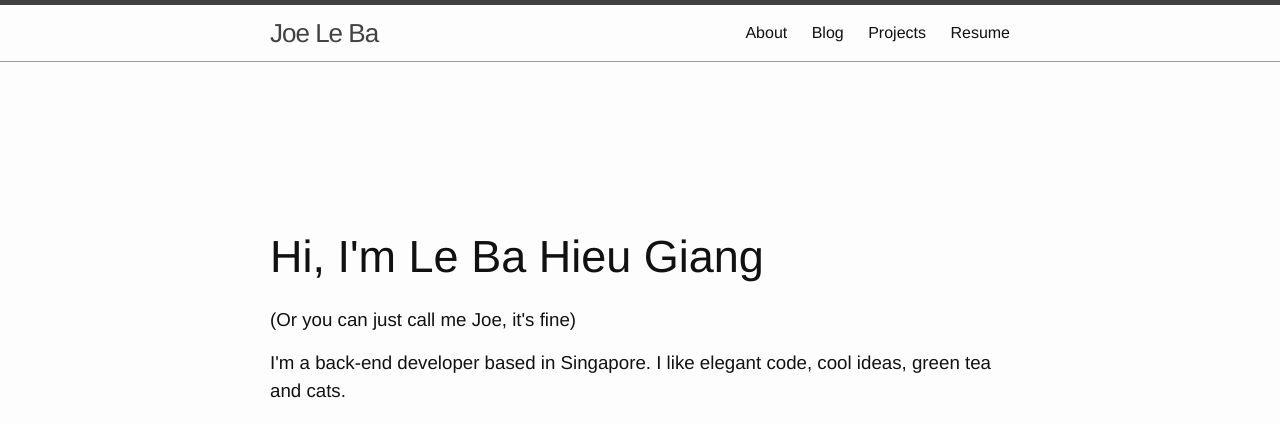
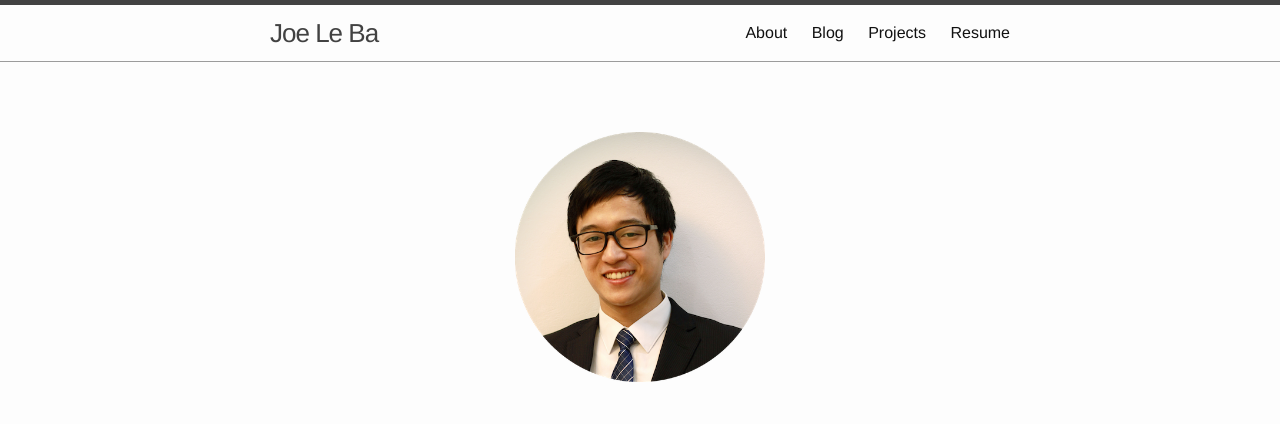
Before and after one commit to joeleba/joeleba.github.io, a Jekyll site: the page built from index.html, in a window 1280 px wide. Shown: the top 424 px of the page. Built offline with Jekyll 4.4.1, drawn with Linux system fonts in a browser that asks for light colours; some of the changed text lies outside the part shown.

Commit message:
added portrait

```diff
--- a/_layouts/landing.html
+++ b/_layouts/landing.html
@@ -5,7 +5,7 @@
 
   <body>
     {% include header.html %}
-    <div class="index-page-content">
+    <div class="page-content">
       <div class="wrapper">
         {{ content }}
       </div>
--- a/_sass/_layout.scss
+++ b/_sass/_layout.scss
@@ -265,6 +265,17 @@
     h1 {
         font-size: 45px;
     }
+    img.portrait {
+        padding-top: 40px;
+        height: $portrait-size;
+        margin-left: auto;
+        margin-right: auto;
+        display: block;
+    }
+
+    h3 {
+        font-size: 20px;
+    }
  }
 
  .resume {
--- a/css/main.scss
+++ b/css/main.scss
@@ -12,6 +12,7 @@ $base-font-weight: 200;
 $small-font-size:  $base-font-size * 0.875;
 $base-line-height: 1.5;
 $icon-size: 50px;
+$portrait-size: 250px;
 
 $spacing-unit:     30px;
 
--- a/index.html
+++ b/index.html
@@ -3,8 +3,11 @@ layout: landing
 ---
 
 <div class="home center-block">
+  <p><img src="../images/circle_sm.png" alt="portrait" class="portrait"></p>
+  </br>
+
   <h1>Hi, I'm Le Ba Hieu Giang</h1>
-  <h3>(Or you can just call me Joe, it's fine)</h3>
+  <h3>(Or you can call me Joe, whichever you like :D )</h3>
   <h3>I'm a back-end developer based in Singapore. I like elegant code, cool ideas, green tea and cats.</h3>
   <h3>You can reach me via my <a href="mailto:{{ site.email }}">email</a>.</h3>
   <ul class="social-media-list">
```
Also changed, not shown: images/circle.png (added), images/circle_sm.png (added).
